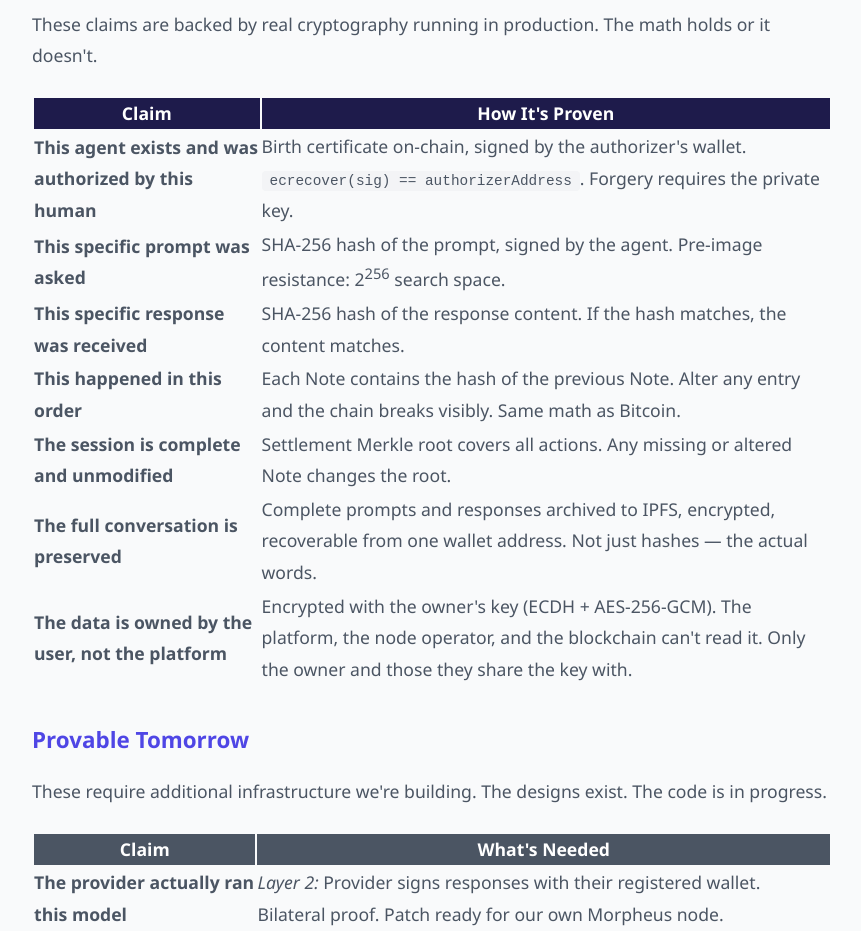
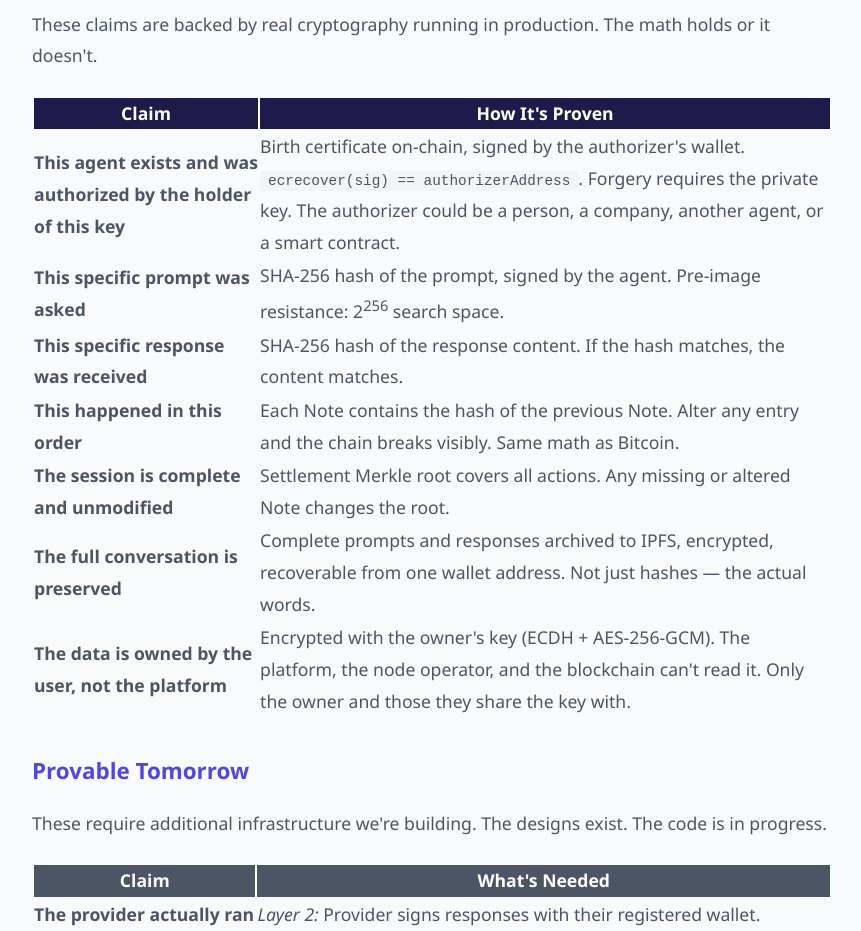
Before and after one commit to rootz-global/proof-site, a website: page index.html in a window 1280 px wide. Shown: the part 5840-6771 px from the top of the page, without its empty margins (208-1069 px from the left). Drawn offline with Linux system fonts and the light colour scheme.

Commit message:
Fix: authorizer is key holder, not assumed human
The key proves the key holder, not a human. The authorizer could be
a person, company, another agent, or a smart contract.

Co-Authored-By: Claude Opus 4.6 (1M context) <noreply@anthropic.com>

```diff
--- a/index.html
+++ b/index.html
@@ -539,8 +539,8 @@
 
         <table class="tech-table" style="margin: 1.5rem 0;">
             <tr><th style="background: var(--dark); color: white;">Claim</th><th style="background: var(--dark); color: white;">How It's Proven</th></tr>
-            <tr><td><strong>This agent exists and was authorized by this human</strong></td>
-                <td>Birth certificate on-chain, signed by the authorizer's wallet. <code>ecrecover(sig) == authorizerAddress</code>. Forgery requires the private key.</td></tr>
+            <tr><td><strong>This agent exists and was authorized by the holder of this key</strong></td>
+                <td>Birth certificate on-chain, signed by the authorizer's wallet. <code>ecrecover(sig) == authorizerAddress</code>. Forgery requires the private key. The authorizer could be a person, a company, another agent, or a smart contract.</td></tr>
             <tr><td><strong>This specific prompt was asked</strong></td>
                 <td>SHA-256 hash of the prompt, signed by the agent. Pre-image resistance: 2<sup>256</sup> search space.</td></tr>
             <tr><td><strong>This specific response was received</strong></td>
```
